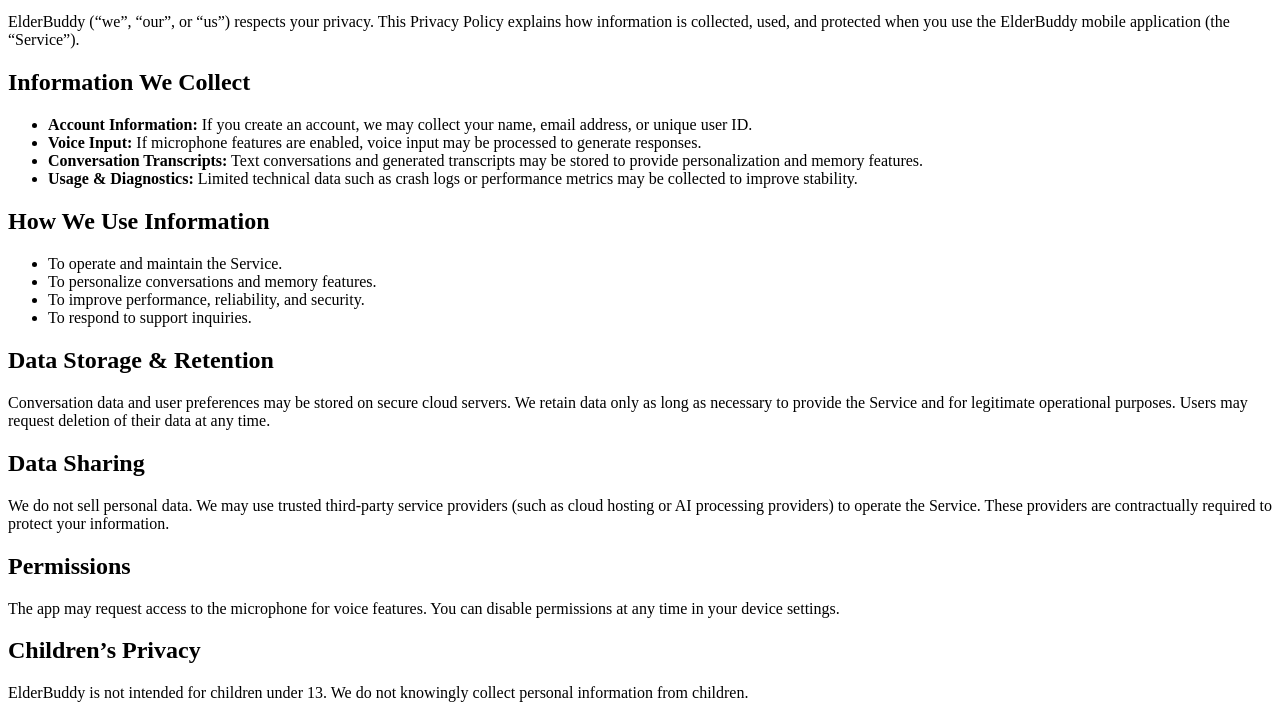
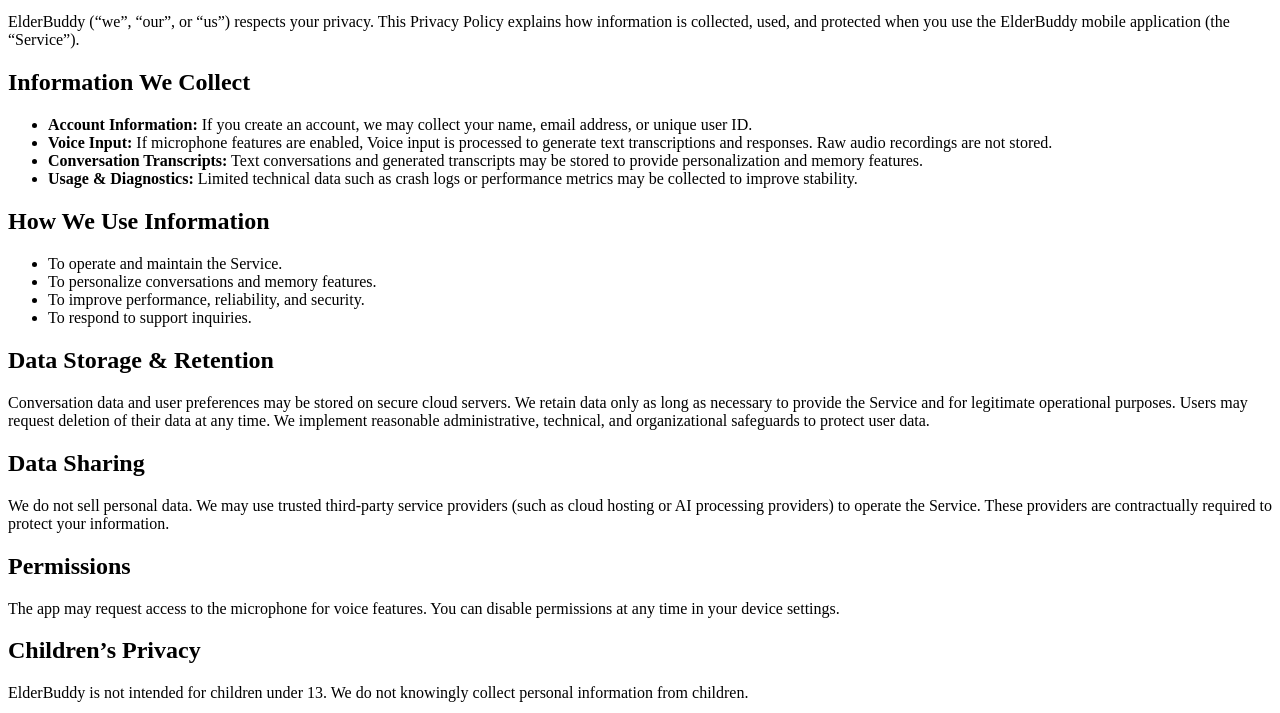
Before and after one commit to Siddarth-Gupta/elderbuddy-privacy, a plain HTML site: page index.html in a window 1280 px wide. Shown: the part 87-800 px from the top of the page. Drawn offline with Linux system fonts and the light colour scheme.

Commit message:
Update index.html

```diff
--- a/index.html
+++ b/index.html
@@ -9,7 +9,7 @@
 <h2>Information We Collect</h2>
 <ul>
   <li><strong>Account Information:</strong> If you create an account, we may collect your name, email address, or unique user ID.</li>
-  <li><strong>Voice Input:</strong> If microphone features are enabled, voice input may be processed to generate responses.</li>
+  <li><strong>Voice Input:</strong> If microphone features are enabled, Voice input is processed to generate text transcriptions and responses. Raw audio recordings are not stored.</li>
   <li><strong>Conversation Transcripts:</strong> Text conversations and generated transcripts may be stored to provide personalization and memory features.</li>
   <li><strong>Usage & Diagnostics:</strong> Limited technical data such as crash logs or performance metrics may be collected to improve stability.</li>
 </ul>
@@ -27,6 +27,7 @@
 Conversation data and user preferences may be stored on secure cloud servers.
 We retain data only as long as necessary to provide the Service and for legitimate operational purposes.
 Users may request deletion of their data at any time.
+We implement reasonable administrative, technical, and organizational safeguards to protect user data.
 </p>
 
 <h2>Data Sharing</h2>
```
